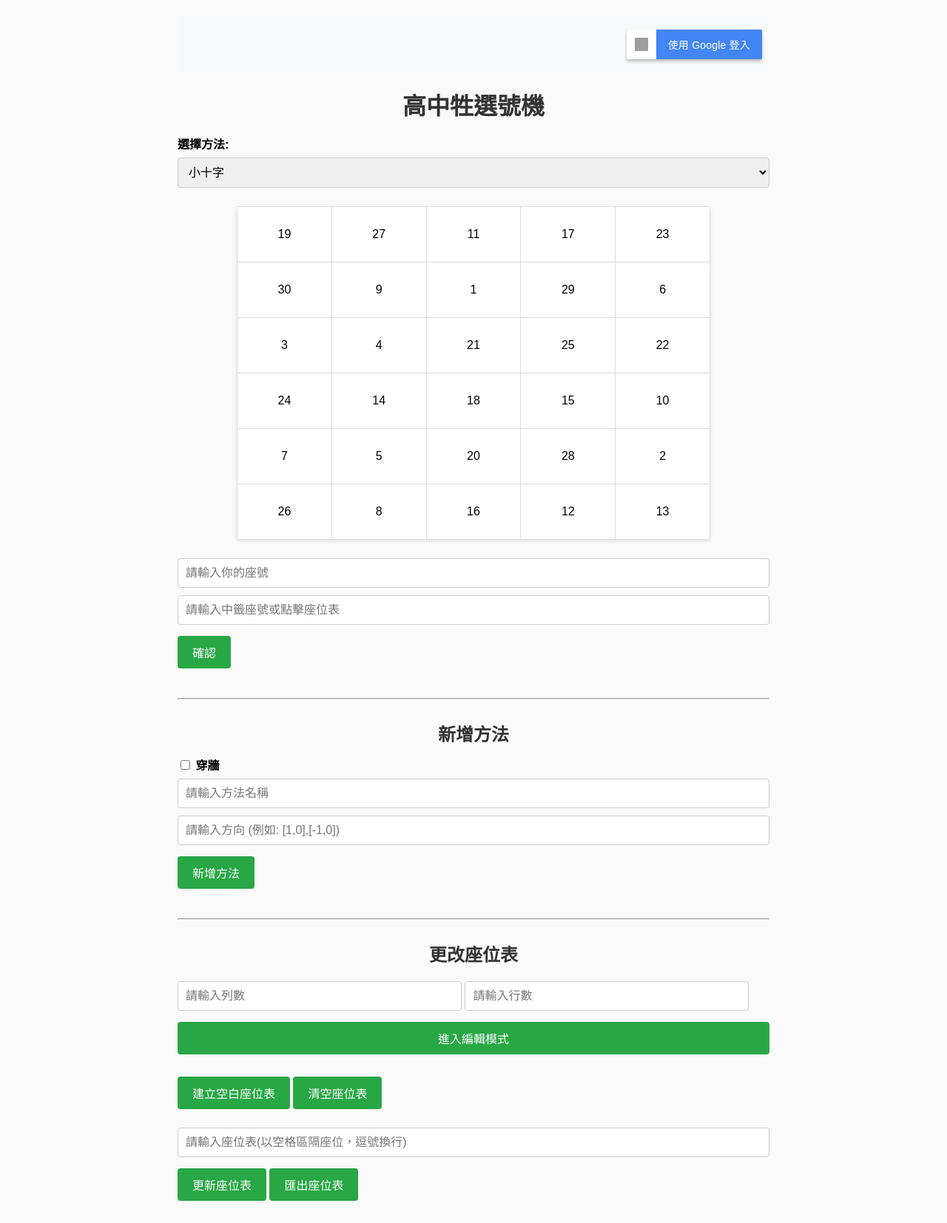
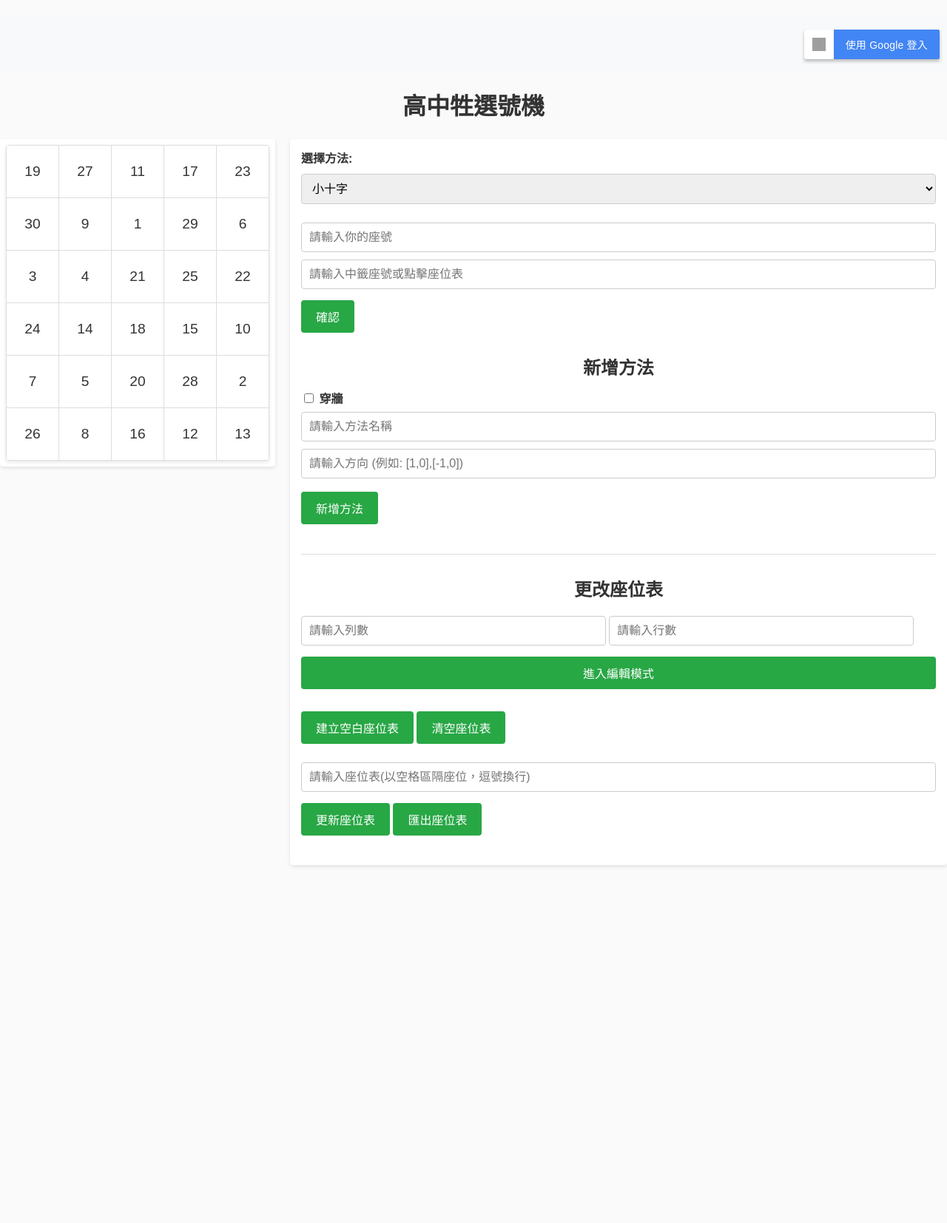
Before and after one commit to Benson5650/showrun, a Python web app: template flask/templates/index.html in a window 1280 px wide. Shown: the whole page at 74% size. After the commit the page ends 1172 px from the top, so only its background shows below. Run offline with Jinja, Linux system fonts and the light colour scheme; the template is opened without the code that fills it, so the values that code supplies are empty; grey boxes are pictures that could not be loaded.

Commit message:
重構樣式與佈局，新增動畫關鍵幀，調整座位表與控制區域的結構

```diff
--- a/flask/static/css/style.css
+++ b/flask/static/css/style.css
@@ -131,15 +137,51 @@
     padding: 0 16px;
 }
 
-/* 主要樣式 */
+/* Main Styles */
 body {
     font-family: "Microsoft JhengHei", Arial, sans-serif;
-    margin: 20px;
+    margin: 20px auto;
     background-color: #fafafa;
-    max-width: 800px;
-    margin-left: auto;
-    margin-right: auto;
+    max-width: 1400px;
     line-height: 1.5;
+    color: #333;
+}
+
+/* 左右排列容器 */
+.layout-container {
+    display: flex;
+    gap: 20px;
+    margin-top: 20px;
+    height: calc(100vh - 250px);
+    position: relative;
+    align-items: flex-start;
+}
+
+.seating-section {
+    flex: 0 0 auto;
+    position: sticky;
+    top: 20px;
+    max-width: 70%;
+    display: flex;
+    justify-content: center;
+}
+
+#seating-chart {
+    background-color: #fff;
+    padding: 8px;
+    border-radius: 4px;
+    box-shadow: 0 2px 5px rgba(0, 0, 0, 0.1);
+}
+
+.control-section {
+    flex: 1 1 auto;
+    min-width: 200px;
+    background-color: #fff;
+    padding: 15px;
+    border-radius: 4px;
+    box-shadow: 0 2px 5px rgba(0, 0, 0, 0.1);
+    overflow-y: auto;
+    max-height: calc(100vh - 270px);
 }
 
 h1, h2 {
@@ -154,9 +196,14 @@
 
 label {
     font-weight: bold;
+    display: block;
+    margin-bottom: .2rem;
 }
 
-select, input[type="number"], input[type="text"] {
+/* Style for select, number input, and text input */
+select,
+input[type="number"],
+input[type="text"] {
     padding: 10px;
     margin: 5px 0;
     border: 1px solid #ccc;
@@ -181,44 +231,45 @@
     color: white;
     cursor: pointer;
     font-size: 1rem;
+    transition: background-color 0.2s ease;
 }
 
 button:hover {
     background-color: #218838;
 }
 
+/* Table Styles */
 table {
     border-collapse: collapse;
-    margin: 20px auto;
-    width: 80%;
+    margin: 0 auto;
+    width: auto;
+    max-width: 100%;
     background-color: #fff;
     border-radius: 4px;
     overflow: hidden;
-    box-shadow: 0 2px 5px rgba(0,0,0,0.1);
+    box-shadow: 0 2px 5px rgba(0, 0, 0, 0.1);
+    table-layout: fixed;
 }
 
 td {
     border: 1px solid #ddd;
-    padding: 25px;
+    width: 70px;
+    height: 70px;
+    padding: 0;
+    text-align: center;
     font-size: 1.2rem;
-    text-align: center;
-    font-size: 1rem;
     position: relative;
     cursor: pointer;
+    transition: background-color 0.2s ease;
 }
 
-td:hover {
+td:hover,
+td.highlight:hover,
+td.chosen:hover {
     background-color: #f0f0f0;
 }
 
-td.highlight:hover {
-    background-color:rgb(252, 245, 116);
-}
-
-td.chosen:hover {
-    background-color:rgb(138, 236, 192);
-}
-
+/* Highlight and Chosen Classes */
 .highlight {
     background-color: #fffa90;
 }
@@ -227,31 +278,39 @@
     background-color: #aaf0d1;
 }
 
+/* Form Group */
 .form-group {
     margin-bottom: 15px;
 }
 
+/* Container */
 .container {
     max-width: 33%;
     margin: 0 auto;
 }
 
-#methods, #method-details {
+/* Methods and Method Details Sections */
+#methods,
+#method-details {
     margin: 20px 0;
     background-color: #fff;
     padding: 15px;
     border-radius: 4px;
-    box-shadow: 0 2px 5px rgba(0,0,0,0.1);
+    box-shadow: 0 2px 5px rgba(0, 0, 0, 0.1);
 }
 
 #method-select {
     font-size: 1rem;
 }
 
+/* Horizontal Rule */
 hr {
     margin: 30px 0;
+    border: 0;
+    border-top: 1px solid #ddd;
 }
 
+/* Modal Styles */
 .modal {
     display: none;
     position: fixed;
--- a/flask/templates/index.html
+++ b/flask/templates/index.html
@@ -65,6 +65,12 @@
         </div>
     </div>
 
+    <div class="layout-container">
+        <div class="seating-section">
+            <div id="seating-chart"></div>
+        </div>
+
+        <div class="control-section">
             <div class="form-group" id="method-selection">
                 <label for="method-select">選擇方法:</label>
                 <select id="method-select" class="sc-input">
@@ -85,8 +91,6 @@
                 </select>
             </div>
 
-    <div id="seating-chart"></div>
-
             <div class="form-group">
                 <div class="input-container">
                     <input type="number" id="user-number" placeholder="請輸入你的座號">
@@ -94,7 +98,7 @@
                     <button onclick="applySelectedMethod()">確認</button>
                 </div>
             </div>
-    <hr>
+
             <h2>新增方法</h2>
             <div class="form-group">
                 <div class="input-container">
@@ -123,6 +127,8 @@
                 <button onclick="updateSeatingChart()">更新座位表</button>
                 <button onclick="exportSeatingChart()">匯出座位表</button>
             </div>
+        </div>
+    </div>
 
     <script src="{{ url_for('static', filename='js/script.js') }}"></script>
 </body>
```
Also changed, not shown: other parts of flask/static/css/style.css (+45 -11 lines). Lines whose indentation alone changed are shown as unchanged.
